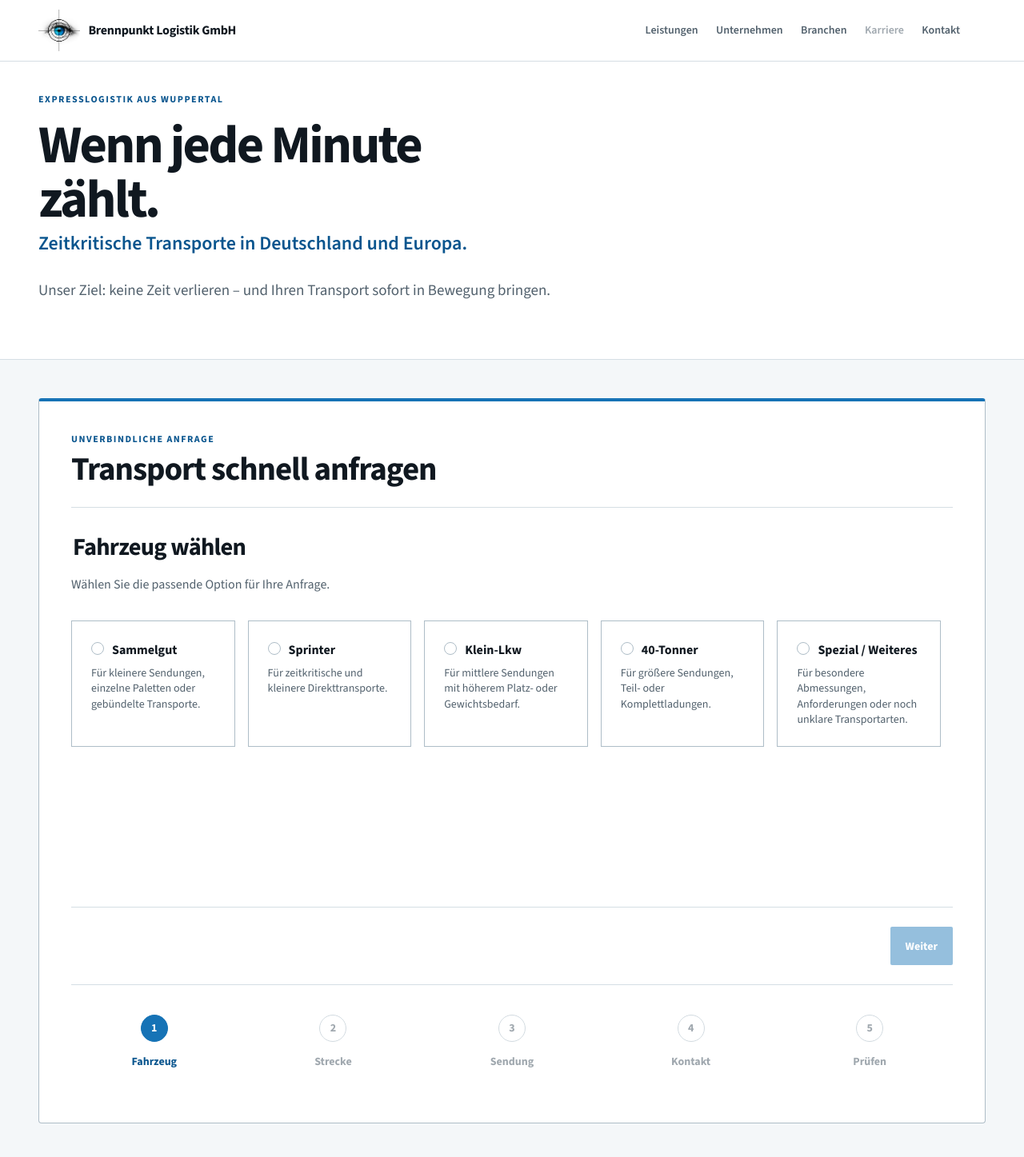
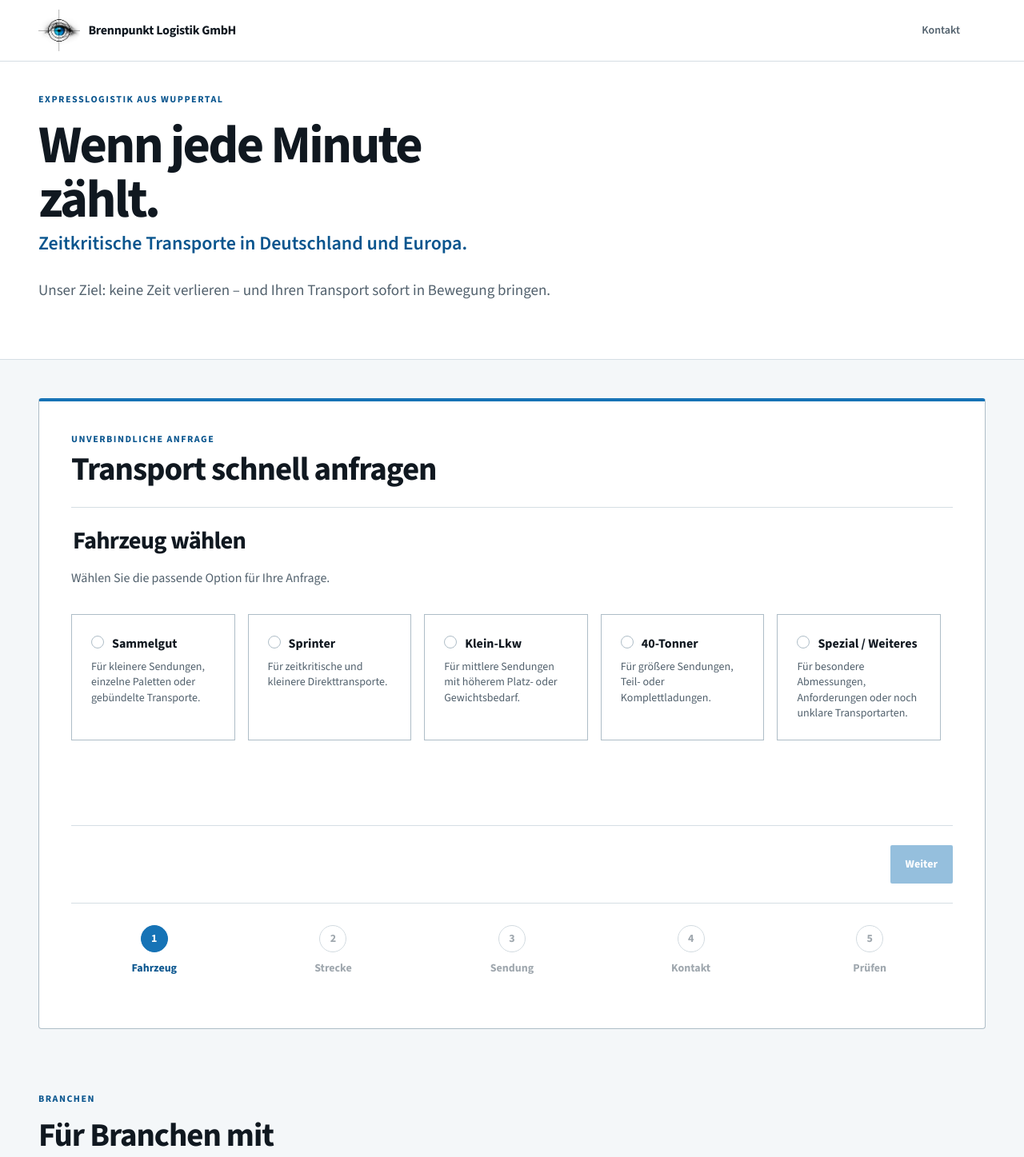
Before and after one commit to CornerDesign-Dominic/BPL-WEB, a Next.js app: page / in a window 1280 px wide. Shown: the top 1447 px of the page at 80% size. Built offline with nearby package versions, Linux system fonts and the light colour scheme.

Commit message:
Improve transport request UX and navigation

```diff
--- a/src/app/api/transport-request/route.ts
+++ b/src/app/api/transport-request/route.ts
@@ -83,14 +83,14 @@ export async function POST(request: Request) {
 
   if (mailConfigured) {
     return NextResponse.json(
-      { message: "Die Mail-Infrastruktur muss vor dem Versand noch technisch integriert werden." },
+      { message: "Ihre Anfrage konnte derzeit nicht übermittelt werden. Bitte versuchen Sie es später erneut oder kontaktieren Sie uns direkt." },
       { status: 501 },
     );
   }
 
   // Die Mail-Infrastruktur wird bewusst erst nach Konfiguration eines Anbieters aktiviert.
   return NextResponse.json(
-    { message: "Der E-Mail-Versand ist noch nicht konfiguriert. Ihre Anfrage wurde nicht übermittelt." },
+    { message: "Ihre Anfrage konnte derzeit nicht übermittelt werden. Bitte versuchen Sie es später erneut oder kontaktieren Sie uns direkt." },
     { status: 503 },
   );
 }
--- a/src/app/globals.css
+++ b/src/app/globals.css
@@ -112,14 +112,14 @@ h3 { margin-bottom: var(--space-2); font-size: 1.25rem; line-height: 1.22; }
 .transport-request-box__intro { padding-bottom: var(--space-3); border-bottom: 1px solid var(--color-border); }
 .transport-request-box__intro .eyebrow { margin-bottom: var(--space-1); }
 .transport-request-box__intro h2 { margin-bottom: 0; }
-.transport-request-box form { display: grid; min-height: 0; grid-template-rows: minmax(29rem, 1fr) auto auto; }
-.request-step-content { height: clamp(29rem, 39vw, 33rem); padding-block: var(--space-4); overflow-y: auto; scrollbar-gutter: stable; }
-.request-step-content--shipment { height: auto; min-height: clamp(29rem, 39vw, 33rem); overflow: visible; scrollbar-gutter: auto; }
-.request-step-content--contact { height: auto; min-height: clamp(29rem, 39vw, 33rem); overflow: visible; scrollbar-gutter: auto; }
-.request-step-content--summary { height: auto; min-height: clamp(29rem, 39vw, 33rem); overflow: visible; scrollbar-gutter: auto; }
-.request-progress { display: grid; margin: 0; padding: var(--space-4) 0 0; border-top: 1px solid var(--color-border); grid-template-columns: repeat(5, minmax(0, 1fr)); gap: var(--space-2); list-style: none; }
+.transport-request-box form { display: grid; min-height: 0; grid-template-rows: minmax(22rem, 1fr) auto auto; }
+.request-step-content { height: clamp(22rem, 31vw, 26rem); padding-block: var(--space-3); overflow-y: auto; scrollbar-gutter: stable; }
+.request-step-content--shipment { height: auto; min-height: clamp(22rem, 31vw, 26rem); overflow: visible; scrollbar-gutter: auto; }
+.request-step-content--contact { height: auto; min-height: clamp(22rem, 31vw, 26rem); overflow: visible; scrollbar-gutter: auto; }
+.request-step-content--summary { height: auto; min-height: clamp(22rem, 31vw, 26rem); overflow: visible; scrollbar-gutter: auto; }
+.request-progress { display: grid; margin: 0; padding: var(--space-3) 0 0; border-top: 1px solid var(--color-border); grid-template-columns: repeat(5, minmax(0, 1fr)); gap: var(--space-2); list-style: none; }
 .request-progress li { min-width: 0; color: var(--color-text-muted); }
-.request-progress button { display: grid; width: 100%; min-height: 4.75rem; place-items: center; gap: 0.45rem; padding: 0; border: 0; background: transparent; color: inherit; cursor: pointer; font: inherit; }
+.request-progress button { display: grid; width: 100%; min-height: 4.25rem; place-items: center; gap: 0.375rem; padding: 0; border: 0; background: transparent; color: inherit; cursor: pointer; font: inherit; }
 .request-progress span { display: grid; width: 2.125rem; height: 2.125rem; place-items: center; border: 1px solid var(--color-border-strong); border-radius: 50%; background: var(--color-background); font-size: var(--text-sm); font-weight: 800; }
 .request-progress strong { max-width: 100%; overflow-wrap: anywhere; font-size: var(--text-sm); font-weight: 700; line-height: 1.1; text-align: center; }
 .request-progress .is-current, .request-progress .is-complete { color: var(--color-text); }
--- a/src/components/layout/Header.tsx
+++ b/src/components/layout/Header.tsx
@@ -3,12 +3,6 @@
 import Image from "next/image";
 import { usePathname } from "next/navigation";
 import { useState } from "react";
-
-const navigationItems = [
-  { href: "#leistungen", label: "Leistungen" },
-  { href: "#unternehmen", label: "Unternehmen" },
-  { href: "#branchen", label: "Branchen" },
-];
 
 export function Header() {
   const [isMenuOpen, setIsMenuOpen] = useState(false);
@@ -46,14 +40,6 @@ export function Header() {
           id="primary-navigation"
           aria-label="Hauptnavigation"
         >
-          {navigationItems.map((item) => (
-            <a href={homeLink(item.href)} key={item.href} onClick={() => setIsMenuOpen(false)}>
-              {item.label}
-            </a>
-          ))}
-          <span className="site-navigation__disabled" aria-disabled="true">
-            Karriere
-          </span>
           <a href="/kontakt" onClick={() => setIsMenuOpen(false)}>
             Kontakt
           </a>
--- a/src/components/transport-request/ContactStep.tsx
+++ b/src/components/transport-request/ContactStep.tsx
@@ -13,13 +13,13 @@ export function ContactStep({ data, errors, onChange }: ContactStepProps) {
         <h3>Wie dürfen wir Sie erreichen?</h3>
       </div>
       <div className="request-form-grid request-form-grid--contact">
+        <label>E-Mail-Adresse<input type="email" value={data.email} onChange={(event) => onChange("email", event.target.value)} autoComplete="email" aria-invalid={Boolean(errors.email)} /></label>
         <label>Firmenname (optional)<input value={data.company} onChange={(event) => onChange("company", event.target.value)} autoComplete="organization" /></label>
+        <label>Telefonnummer (optional)<input type="tel" value={data.phone} onChange={(event) => onChange("phone", event.target.value)} autoComplete="tel" /></label>
         <label>Ansprechpartner (optional)<input value={data.contactPerson} onChange={(event) => onChange("contactPerson", event.target.value)} autoComplete="name" /></label>
-        <label>E-Mail-Adresse<input type="email" value={data.email} onChange={(event) => onChange("email", event.target.value)} autoComplete="email" aria-invalid={Boolean(errors.email)} /></label>
-        <label>Telefonnummer (optional)<input type="tel" value={data.phone} onChange={(event) => onChange("phone", event.target.value)} autoComplete="tel" /></label>
         <label className="request-form-grid__full">Nachricht (optional)<textarea value={data.message} onChange={(event) => onChange("message", event.target.value)} rows={3} /></label>
       </div>
-      <label className="privacy-check"><input type="checkbox" checked={data.privacyAccepted} onChange={(event) => onChange("privacyAccepted", event.target.checked)} /> <span>Ich habe die Datenschutzhinweise und die AGB gelesen und bin mit der Verarbeitung meiner Angaben zur Bearbeitung der Anfrage einverstanden.</span></label>
+      <label className="privacy-check"><input type="checkbox" checked={data.privacyAccepted} onChange={(event) => onChange("privacyAccepted", event.target.checked)} /> <span>Ich habe die <a href="/datenschutz" target="_blank" rel="noopener noreferrer" onClick={(event) => event.stopPropagation()}>Datenschutzhinweise</a> und die <a href="/agb" target="_blank" rel="noopener noreferrer" onClick={(event) => event.stopPropagation()}>AGB</a> gelesen und bin mit der Verarbeitung meiner Angaben zur Bearbeitung der Anfrage einverstanden.</span></label>
       <label className="honeypot" aria-hidden="true">Website<input tabIndex={-1} autoComplete="off" value={data.website} onChange={(event) => onChange("website", event.target.value)} /></label>
     </div>
   );
--- a/src/components/transport-request/SummaryStep.tsx
+++ b/src/components/transport-request/SummaryStep.tsx
@@ -52,7 +52,7 @@ export function SummaryStep({ data, onEdit }: SummaryStepProps) {
         <SummaryGroup title="Sendung" step={3} onEdit={onEdit}><p><strong>Abholung:</strong> {pickupPeriod}<br /><strong>Packstücke:</strong> {data.packages || "–"} ({packageType})<br /><strong>Warenart:</strong> {goodsType}<br /><strong>Gewicht:</strong> {data.weightKg ? `${data.weightKg} kg` : "–"}<br /><strong>Maße pro Packstück:</strong> {data.lengthCm && data.widthCm && data.heightCm ? `${data.lengthCm} × ${data.widthCm} × ${data.heightCm} cm` : "–"}</p></SummaryGroup>
         <SummaryGroup title="Kontakt" step={4} onEdit={onEdit}><p>{contactDetails.map((detail, index) => <Fragment key={detail}>{index > 0 ? <br /> : null}{detail}</Fragment>)}</p></SummaryGroup>
       </div>
-      <p className="request-unbinding-note">Die Anfrage ist unverbindlich. Wir melden uns nach Prüfung Ihrer Angaben.</p>
+      <p className="request-unbinding-note">Wir prüfen Ihre Anfrage innerhalb unserer Geschäftszeiten und melden uns in der Regel innerhalb einer Stunde bei Ihnen. In dringenden Fällen erreichen Sie uns direkt unter <a href="tel:+4920226155771">+49 202 26155-771</a>.</p>
     </div>
   );
 }
```
